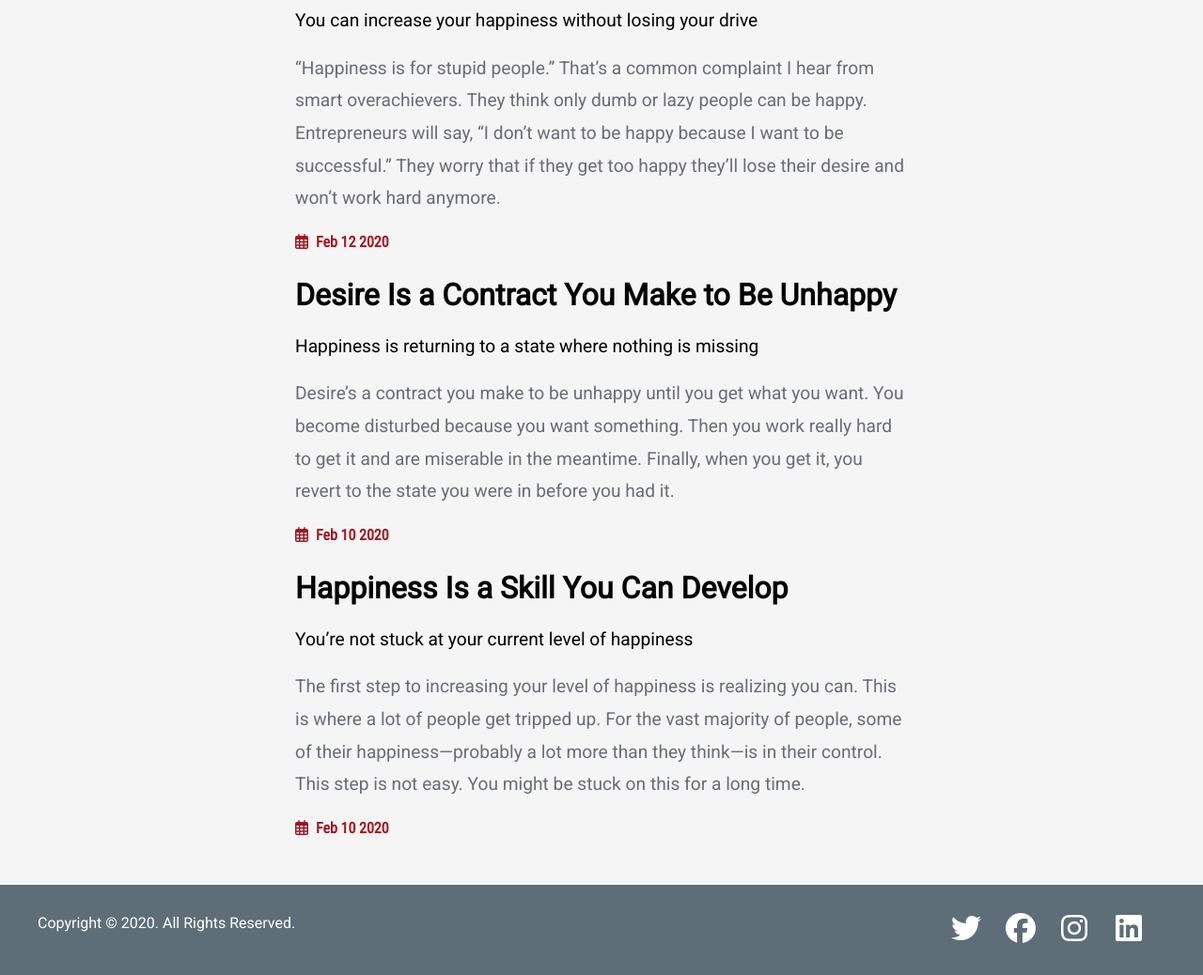
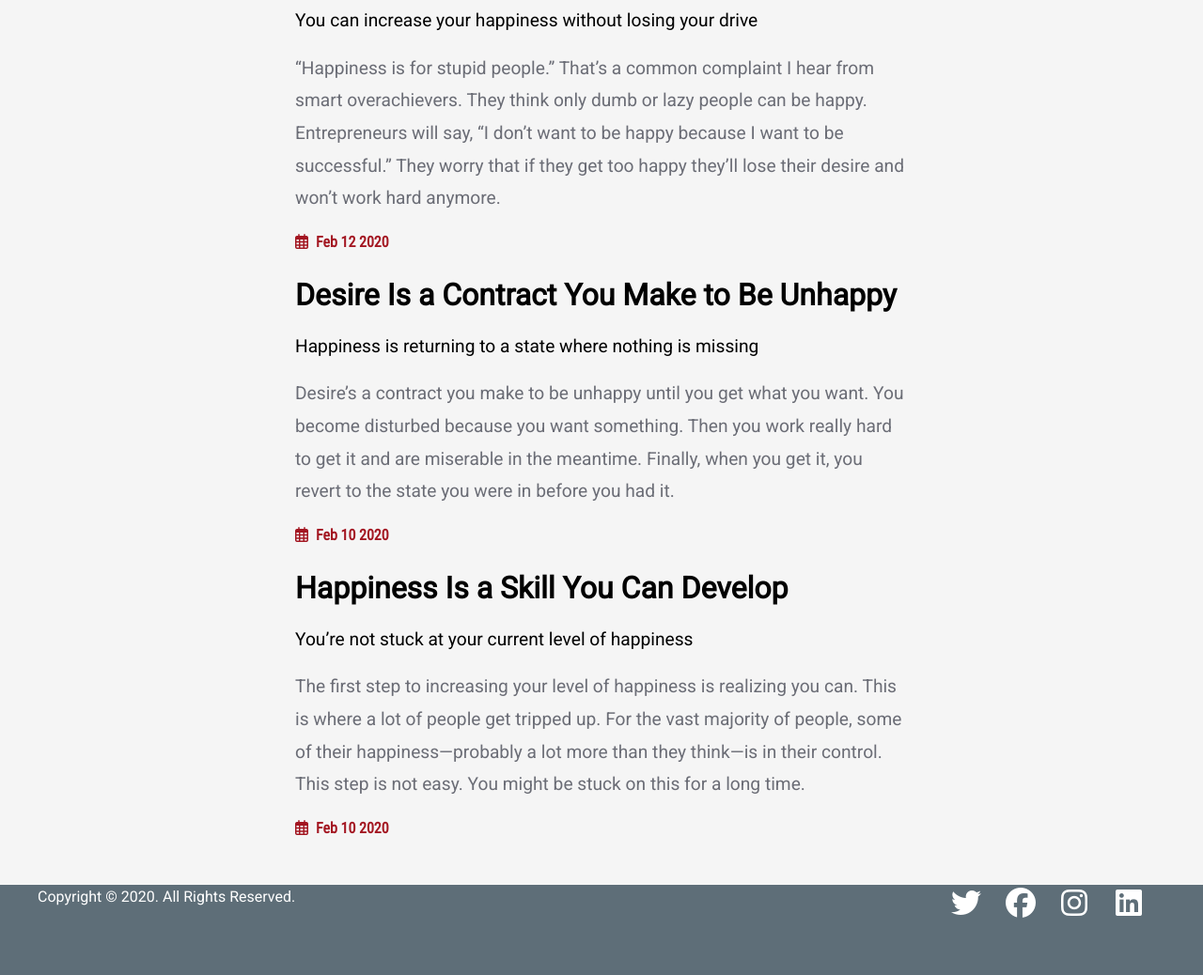
Before and after one commit to victor-kozlov/css_exam, a website: page dist/index.html in a window 1280 px wide. Shown: the part 196-1234 px from the top of the page at 94% size. Drawn offline with nearby package versions, Linux system fonts and the light colour scheme; files that its build step writes are made by us from their sources.

Commit message:
footer height commented

```diff
--- a/scss/main.scss
+++ b/scss/main.scss
@@ -139,7 +139,7 @@ h2 {
   .footer-content {
     display: flex;
     justify-content: space-between;
-    height: 6rem;
+    // height: 6rem;
     align-items: center;
 
     .social .fab {
```
